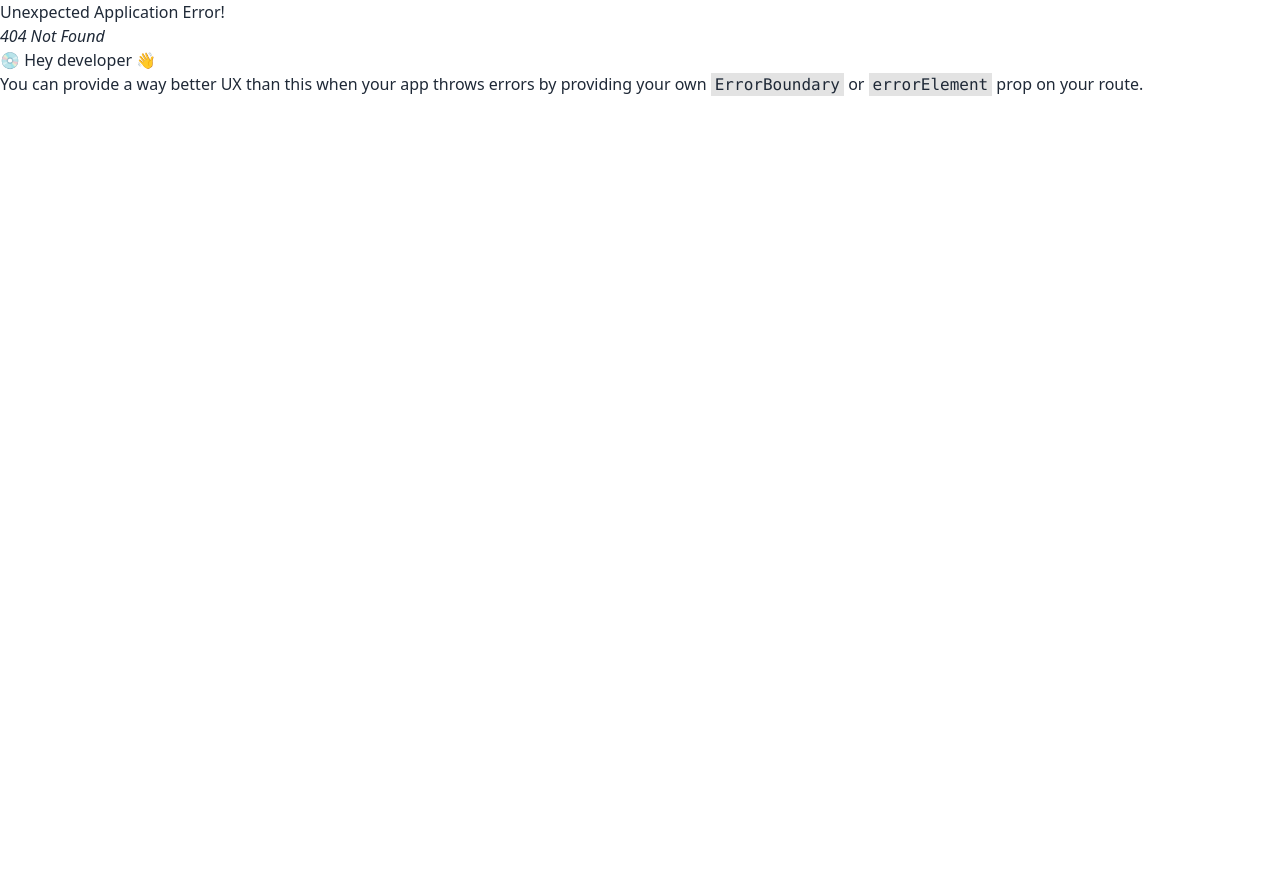
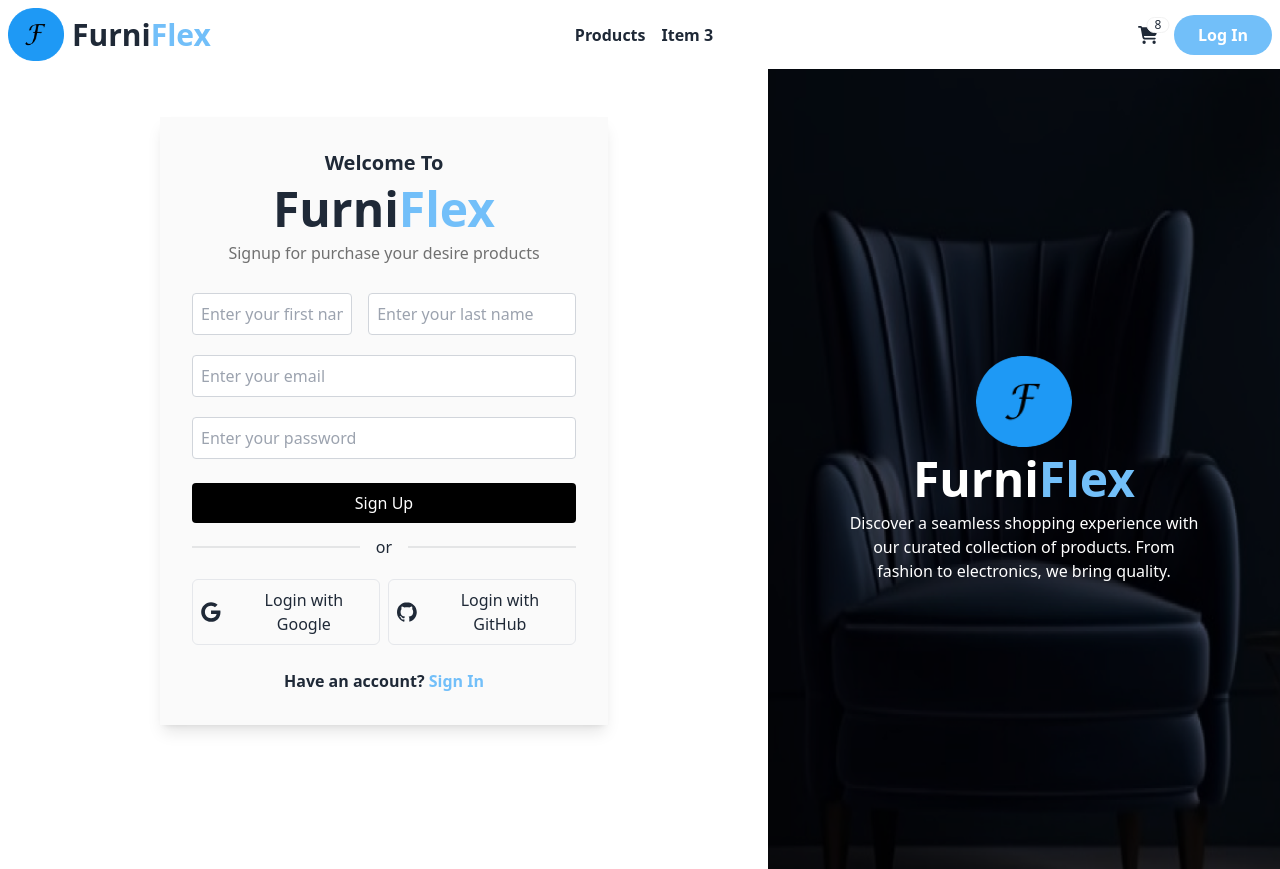
Before and after one commit to Afnansayed/FURNI_FLEX, a React (Vite) app: page /signup in a window 1280 px wide. Before the commit this address had no page. Before the commit the page ends 800 px from the top, so only its background shows below. Built offline with nearby package versions, Linux system fonts and the light colour scheme.

Commit message:
re useAble components for  sign in and log in

```diff
--- a/package.json
+++ b/package.json
@@ -14,6 +14,7 @@
     "match-sorter": "^6.3.4",
     "react": "^18.3.1",
     "react-dom": "^18.3.1",
+    "react-hook-form": "^7.53.0",
     "react-icons": "^5.3.0",
     "react-router-dom": "^6.26.1",
     "sort-by": "^1.2.0"
--- /dev/null
+++ b/src/Pages/Login/Login.jsx
@@ -0,0 +1,19 @@
+import React, { useState } from 'react';
+import AuthForm from '../../Shared/AuthForm/AuthForm';
+
+const Login = () => {
+    const [userData, setUserData] = useState(null);
+    const handleFormSubmit = (data) => {
+        setUserData(data);
+        console.log('Form Data from Child:', data);
+        // You can also send the formData to an API here
+      };
+      console.log(userData)
+    return (
+        <div>
+            <AuthForm isSignUp={false} handleFormSubmit={handleFormSubmit}/>
+        </div>
+    );
+};
+
+export default Login;
--- /dev/null
+++ b/src/Shared/AuthForm/AuthForm.jsx
@@ -0,0 +1,138 @@
+import React, { useState } from "react";
+import { useForm } from "react-hook-form";
+import image from '../../assets/images/sign_up.png';
+import logo from '../../assets/images/icon.png'
+import { Link } from "react-router-dom";
+const AuthForm = ({ isSignUp, handleFormSubmit }) => {
+
+  const {
+    register,
+    handleSubmit,
+    watch,
+    formState: { errors },
+  } = useForm();
+
+  const onSubmit = (data) => {
+    handleFormSubmit(data);
+  };
+
+  return (
+<div className="flex flex-col-reverse md:flex-row" >
+      <div className="md:w-[60%]">
+      <div className="max-w-md mx-auto p-8 bg-[#fafafa] shadow-lg m-12 ">
+        {
+            isSignUp && <div className="text-center space-y-2">
+            <h4 className="text-xl font-bold">Welcome To</h4>
+            <h2 className="text-5xl font-semibold">Furni<span className="text-[#72bff9]">Flex</span></h2>
+            <p className="text-[#707070]">Signup for purchase your desire products</p>
+        </div>
+        }
+        {
+            !isSignUp && <div className="space-y-2">
+            <h2 className="text-3xl font-semibold">Welcome Back!</h2>
+            <p className="text-[#707070]">Enter your Credentials to access your account</p>
+      </div>
+        }
+
+        <form onSubmit={handleSubmit(onSubmit)} className="mt-6">
+          {isSignUp && (
+            <div className="flex gap-4">
+              <div className="mb-4 w-1/2">
+
+                <input
+                  type="text"
+                  name="firstName"
+                  {...register("firstName", {
+                    required: "First name is required",
+                  })}
+                  className="w-full p-2 border border-gray-300 rounded mt-1"
+                  placeholder="Enter your first name"
+                />
+                {errors.firstName && (
+                  <p className="text-red-500">{errors.firstName.message}</p>
+                )}
+              </div>
+              <div className="mb-4">
+
+                <input
+                  type="text"
+                  name="lastName"
+                  {...register("lastName", {
+                    required: "Last name is required",
+                  })}
+                  className="w-full p-2 border border-gray-300 rounded mt-1"
+                  placeholder="Enter your last name"
+                />
+                {errors.lastName && (
+                  <p className="text-red-500">{errors.lastName.message}</p>
+                )}
+              </div>
+            </div>
+          )}
+          <div className="mb-4">
+
+            <input
+              type="email"
+              name="email"
+              {...register("email", { required: "Email is required" })}
+              className="w-full p-2 border border-gray-300 rounded mt-1"
+              placeholder="Enter your email"
+            />
+            {errors.email && (
+              <p className="text-red-500">{errors.email.message}</p>
+            )}
+          </div>
+          <div className="mb-6">
+
+            <input
+              type="password"
+              name="password"
+              {...register("password", { required: "Password is required" })}
+              className="w-full p-2 border border-gray-300 rounded mt-1"
+              placeholder="Enter your password"
+            />
+            {errors.password && (
+              <p className="text-red-500">{errors.password.message}</p>
+            )}
+          </div>
+          <button
+            type="submit"
+            className="w-full bg-[#000000] text-white py-2 rounded"
+          >
+            {isSignUp ? "Sign Up" : "Sign In"}
+          </button>
+        </form>
+        <div className="divider">or</div>
+        <div className="my-6  flex gap-2 flex-col md:flex-row">
+		<button aria-label="Login with Google" type="button" className="flex items-center justify-center w-full  space-x-4 border rounded-md focus:ring-2 focus:ring-offset-1 dark:border-gray-600 focus:dark:ring-violet-600 p-2">
+			<svg xmlns="http://www.w3.org/2000/svg" viewBox="0 0 32 32" className="w-5 h-5 fill-current">
+				<path d="M16.318 13.714v5.484h9.078c-0.37 2.354-2.745 6.901-9.078 6.901-5.458 0-9.917-4.521-9.917-10.099s4.458-10.099 9.917-10.099c3.109 0 5.193 1.318 6.38 2.464l4.339-4.182c-2.786-2.599-6.396-4.182-10.719-4.182-8.844 0-16 7.151-16 16s7.156 16 16 16c9.234 0 15.365-6.49 15.365-15.635 0-1.052-0.115-1.854-0.255-2.651z"></path>
+			</svg>
+			<p>Login with Google</p>
+		</button>
+		<button aria-label="Login with GitHub" role="button" className="flex items-center justify-center w-full  space-x-4 border rounded-md focus:ring-2 focus:ring-offset-1 dark:border-gray-600 focus:dark:ring-violet-600 p-2">
+			<svg xmlns="http://www.w3.org/2000/svg" viewBox="0 0 32 32" className="w-5 h-5 fill-current">
+				<path d="M16 0.396c-8.839 0-16 7.167-16 16 0 7.073 4.584 13.068 10.937 15.183 0.803 0.151 1.093-0.344 1.093-0.772 0-0.38-0.009-1.385-0.015-2.719-4.453 0.964-5.391-2.151-5.391-2.151-0.729-1.844-1.781-2.339-1.781-2.339-1.448-0.989 0.115-0.968 0.115-0.968 1.604 0.109 2.448 1.645 2.448 1.645 1.427 2.448 3.744 1.74 4.661 1.328 0.14-1.031 0.557-1.74 1.011-2.135-3.552-0.401-7.287-1.776-7.287-7.907 0-1.751 0.62-3.177 1.645-4.297-0.177-0.401-0.719-2.031 0.141-4.235 0 0 1.339-0.427 4.4 1.641 1.281-0.355 2.641-0.532 4-0.541 1.36 0.009 2.719 0.187 4 0.541 3.043-2.068 4.381-1.641 4.381-1.641 0.859 2.204 0.317 3.833 0.161 4.235 1.015 1.12 1.635 2.547 1.635 4.297 0 6.145-3.74 7.5-7.296 7.891 0.556 0.479 1.077 1.464 1.077 2.959 0 2.14-0.020 3.864-0.020 4.385 0 0.416 0.28 0.916 1.104 0.755 6.4-2.093 10.979-8.093 10.979-15.156 0-8.833-7.161-16-16-16z"></path>
+			</svg>
+			<p>Login with GitHub</p>
+		</button>
+	</div>
+    {isSignUp ?  <p className="font-semibold text-center">Have an account? <Link to="/login" className="text-[#72bff9] font-semibold">Sign In</Link></p> :
+    <p className="font-semibold text-center">Have an account? <Link to="/signup" className="text-[#72bff9] font-semibold">Sign up</Link></p>
+    }
+      </div>
+
+      </div>
+      <div style={{backgroundImage: `url(${image})`}} className="md:min-h-screen h-[300px] bg-right w-full md:w-[40%]  p-4 bg-no-repeat flex items-center">
+          <div className="flex flex-col items-center justify-center mx-auto w-3/4 space-y-2">
+            <img src={logo} className="w-24 rounded-full"></img>
+            <h2 className="text-5xl text-[#ffff] font-semibold">Furni<span className="text-[#72bff9]">Flex</span></h2>
+            <p className="text-[#ffff] text-center">Discover a seamless shopping experience with our curated collection of products. From fashion to electronics, we bring quality.</p>
+          </div>
+      </div>
+
+    </div>
+  );
+};
+
+export default AuthForm;
--- a/src/Shared/NavBar/NavBar.jsx
+++ b/src/Shared/NavBar/NavBar.jsx
@@ -1,13 +1,13 @@
 import React from "react";
 import logo from "../../assets/images/icon.png";
 import { ImMenu2 } from "react-icons/im";
-import { NavLink } from "react-router-dom";
+import { Link, NavLink } from "react-router-dom";
 import { FaCartShopping } from "react-icons/fa6";
 const NavBar = () => {
   const navLink = (
     <>
       <NavLink to="/"
-      className={({isActive}) => isActive ? "text-[#72bff9]  border-[#72bff9] border-b-2 px-4" : " px-2"}
+      className={({isActive}) => isActive ? "text-[#72bff9] mr-2  border-[#72bff9] border-b-2 px-4" : " px-2 mr-2"}
       ><li> Products</li></NavLink>
 
       <li>
@@ -51,9 +51,9 @@ const NavBar = () => {
           <span className="badge badge-sm indicator-item">8</span>
         </div>
         {
-            user ? 'comming' : <div className="px-4 md:px-6 bg-[#72bff9] text-white rounded-full py-2 font-semibold">
+            user ? 'comming' : <Link to="/signup" className="px-4 md:px-6 bg-[#72bff9] text-white rounded-full py-2 font-semibold">
             Log In
-          </div>
+          </Link>
         }
         </div>
       </div>
--- /dev/null
+++ b/src/Shared/Signup/Signup.jsx
@@ -0,0 +1,19 @@
+import React, { useState } from 'react';
+import AuthForm from '../AuthForm/AuthForm';
+
+const Signup = () => {
+    const [userData, setUserData] = useState(null);
+    const handleFormSubmit = (data) => {
+        setUserData(data);
+        console.log('Form Data from Child:', data);
+        // You can also send the formData to an API here
+      };
+      console.log(userData)
+    return (
+        <div>
+             <AuthForm isSignUp={true} handleFormSubmit={handleFormSubmit}/>
+        </div>
+    );
+};
+
+export default Signup;
```
Also changed, not shown: src/Routes/Router/Router.jsx (+9 -0 lines), src/Providers/AuthProvider/AuthProvider.jsx (added), 1 other file (tests, documents, lock files or other folders).
